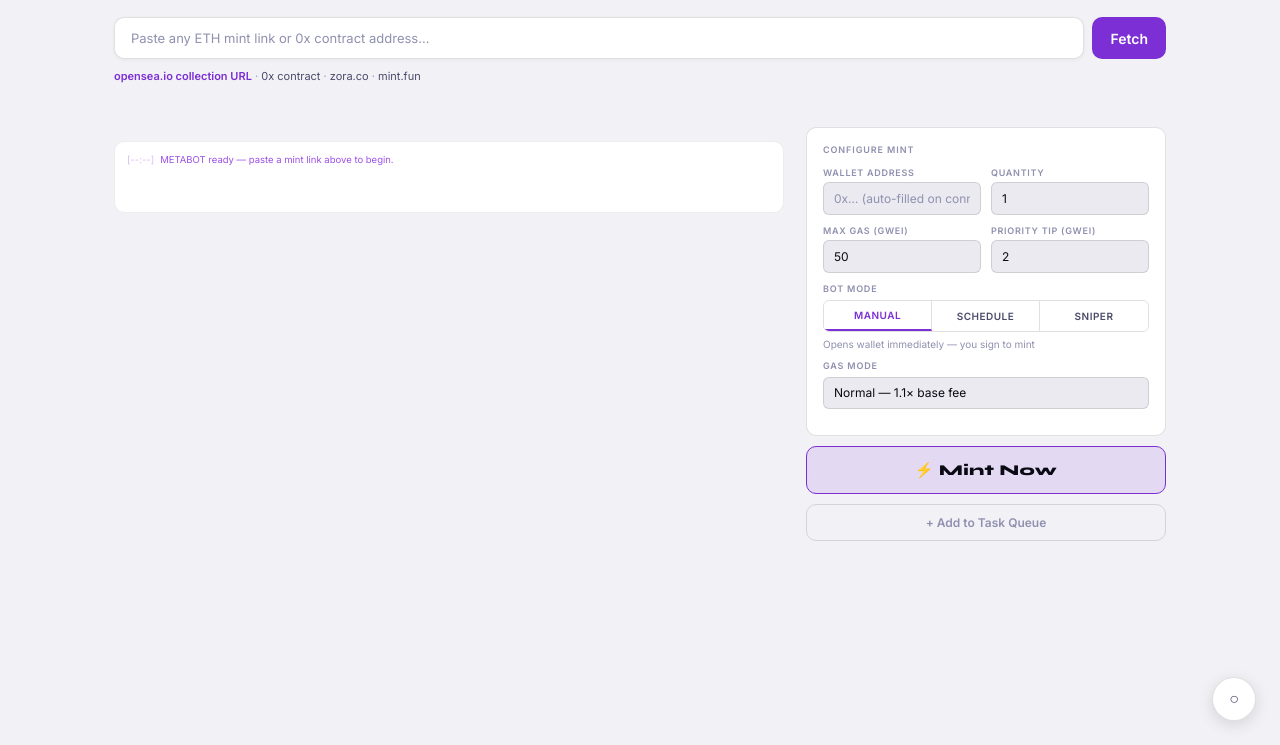
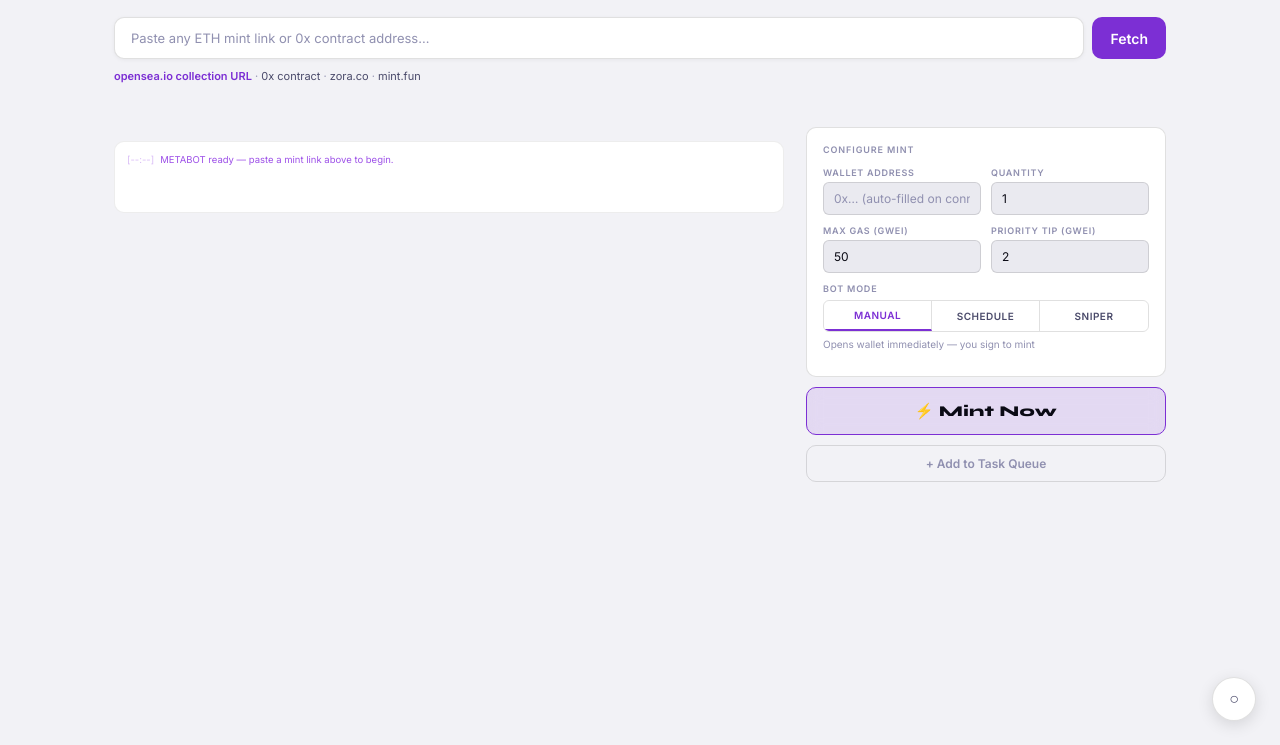
Before and after one commit to h2odev7/metafrens-terminal, a plain HTML site: page index.html in a window 1280 px wide. Shown: the part 55-800 px from the top of the page. Drawn offline with Linux system fonts and the light colour scheme; a script that the page names is missing.

Commit message:
Update index.html

```diff
--- a/index.html
+++ b/index.html
@@ -58,7 +58,6 @@
       ⚠️ Use a dedicated hot wallet only. Never use your main wallet's key.
     </div>
   </div>
-  <div id="walletList" style="margin-top:8px;font-size:11px;color:var(--t1);max-width:600px;margin:8px auto 0;"></div>
 </div>
 
 <!-- PAGE -->
@@ -160,16 +159,6 @@
           </div>
           <div class="mode-note" id="modeNote">Opens wallet immediately — you sign to mint</div>
         </div>
-        <div style="margin-bottom:10px;">
-          <div class="mc-mode-lbl">Gas Mode</div>
-          <select id="gasModeSelect" onchange="applyGasMode(this.value)"
-            style="width:100%;background:var(--card2);border:1px solid var(--b1);color:var(--t0);
-                   padding:8px 10px;border-radius:6px;font-family:var(--fi);font-size:12px;outline:none;">
-            <option value="normal">Normal — 1.1× base fee</option>
-            <option value="aggressive">Aggressive — 1.3× base fee</option>
-            <option value="war">🔥 War Mode — 1.6× base fee + 5 gwei tip</option>
-          </select>
-        </div>
         <div class="sched-row" id="schedRow" style="display:none;">
           <label>Mint Time (Local)</label>
           <input type="datetime-local" id="mTime"/>
```
